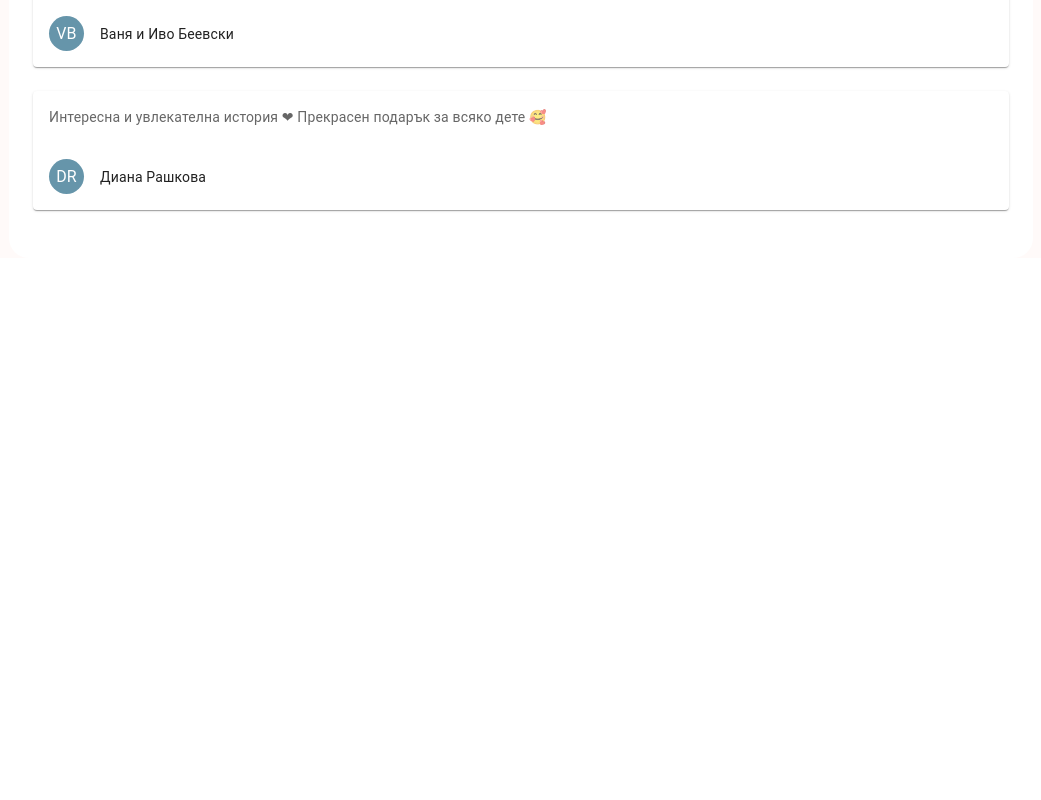
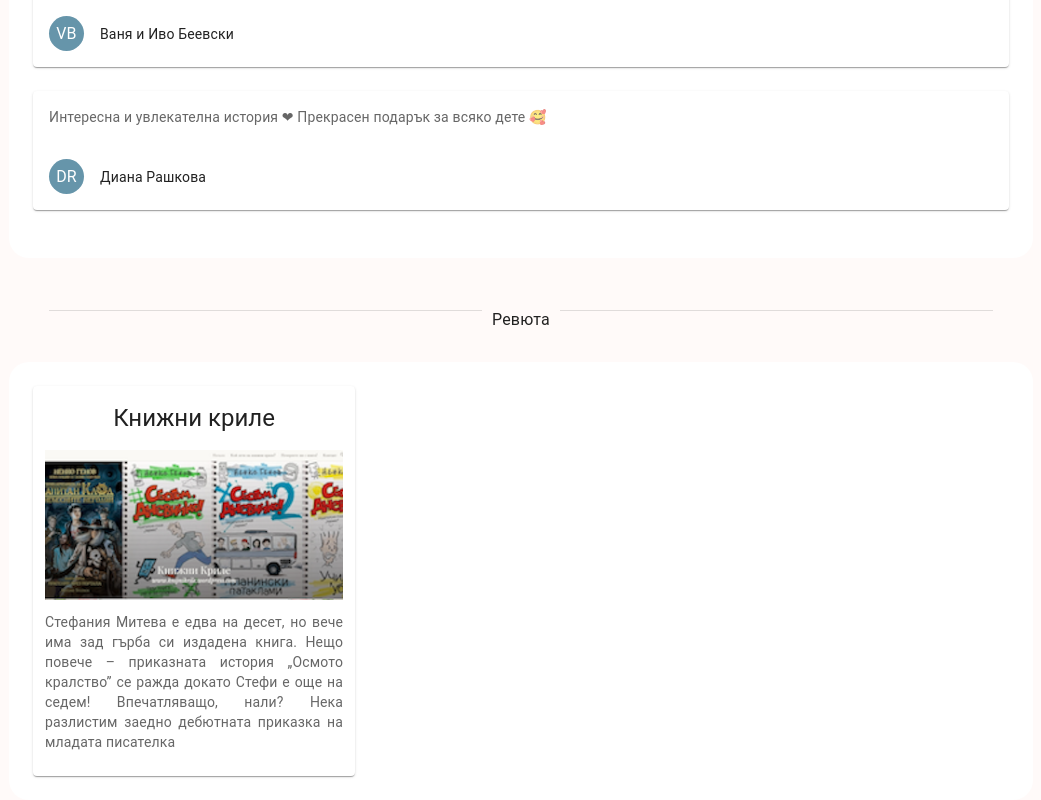
Before and after one commit to mitevdimitar/stefi-miteva, a React (Create React App) app: page /books in a window 1280 px wide. Shown: the part 1422-2222 px from the top of the page, without its empty margins (119-1160 px from the left). Before the commit the page ends 1680 px from the top, so only its background shows below. Built offline with nearby package versions, Linux system fonts and the light colour scheme.

Commit message:
create review card

```diff
--- /dev/null
+++ b/src/components/ReviewCard.tsx
@@ -0,0 +1,33 @@
+import Card from '@mui/material/Card';
+import CardHeader from '@mui/material/CardHeader';
+import CardMedia from '@mui/material/CardMedia';
+import CardContent from '@mui/material/CardContent';
+import Typography from '@mui/material/Typography';
+
+export default function ReviewCard() {
+  return (
+    <Card sx={{ width: '33%' }}>
+      <CardHeader sx={{ textAlign: 'center' }} title="Книжни криле" />
+      <CardMedia
+        sx={{ padding: '0 12px', cursor: 'pointer' }}
+        component="img"
+        height="150"
+        image={require('../img/Blog1.png')}
+        alt="Blog preview"
+        onClick={() =>
+          window.open(
+            'https://knijnikrile.wordpress.com/2021/01/29/%d0%be%d1%81%d0%bc%d0%be%d1%82%d0%be-%d0%ba%d1%80%d0%b0%d0%bb%d1%81%d1%82%d0%b2%d0%be-%d0%be%d1%82-%d1%81%d1%82%d0%b5%d1%84%d0%b0%d0%bd%d0%b8%d1%8f-%d0%bc%d0%b8%d1%82%d0%b5%d0%b2/'
+          )
+        }
+      />
+      <CardContent sx={{ padding: 1.5 }}>
+        <Typography variant="body2" color="text.secondary" align="justify">
+          Стефания Митева е едва на десет, но вече има зад гърба си издадена
+          книга. Нещо повече – приказната история „Осмото кралство” се ражда
+          докато Стефи е още на седем! Впечатляващо, нали? Нека разлистим заедно
+          дебютната приказка на младата писателка
+        </Typography>
+      </CardContent>
+    </Card>
+  );
+}
--- a/src/pages/Books.tsx
+++ b/src/pages/Books.tsx
@@ -1,6 +1,7 @@
 import Layout from '../components/Layout';
 import { Divider, Grid, Rating, Typography } from '@mui/material';
 import OpinionCard from '../components/OpinionCard';
+import ReviewCard from '../components/ReviewCard';
 
 const opinions = [
   {
@@ -204,6 +205,31 @@ function Books() {
             return <OpinionCard key={i} opinion={opinion} />;
           })}
         </Grid>
+        <Divider
+          sx={{
+            width: '100%',
+            padding: 5,
+            '& span': {
+              transform: 'translateY(10px)',
+            },
+          }}
+        >
+          Ревюта
+        </Divider>
+        <Grid
+          container
+          item
+          direction="column"
+          sx={{
+            flexWrap: 'nowrap',
+            background: 'white',
+            height: 'fit-content',
+            borderRadius: 5,
+          }}
+          p={3}
+        >
+          <ReviewCard />
+        </Grid>
       </Grid>
     </Layout>
   );
```
Also changed, not shown: src/img/Blog1.png (added).
